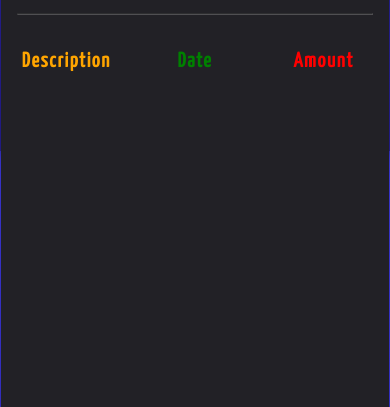
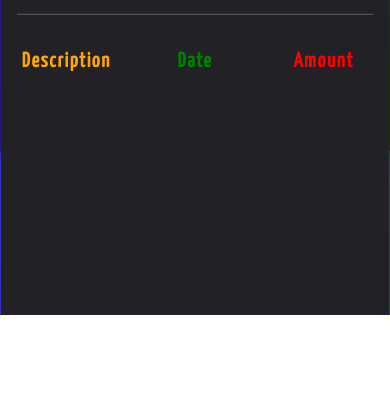
Before and after one commit to byshine/cwexpense, a plain HTML site: page index.html in a window 390 px wide. Shown: the part 693-1100 px from the top of the page. After the commit the page ends 1008 px from the top, so only its background shows below. Drawn offline with nearby package versions, Linux system fonts and the light colour scheme.

Commit message:
Fixed height on history for mobile

```diff
--- a/css/styles.css
+++ b/css/styles.css
@@ -293,4 +293,8 @@ label[for="ec-summary-searchinput"] i {
   #ec-summary-submitbutton {
     margin-bottom: 2rem !important;
   }
+
+  #ec-activity-tablewrapper {
+    height: 300px;
+  }
 }
```
